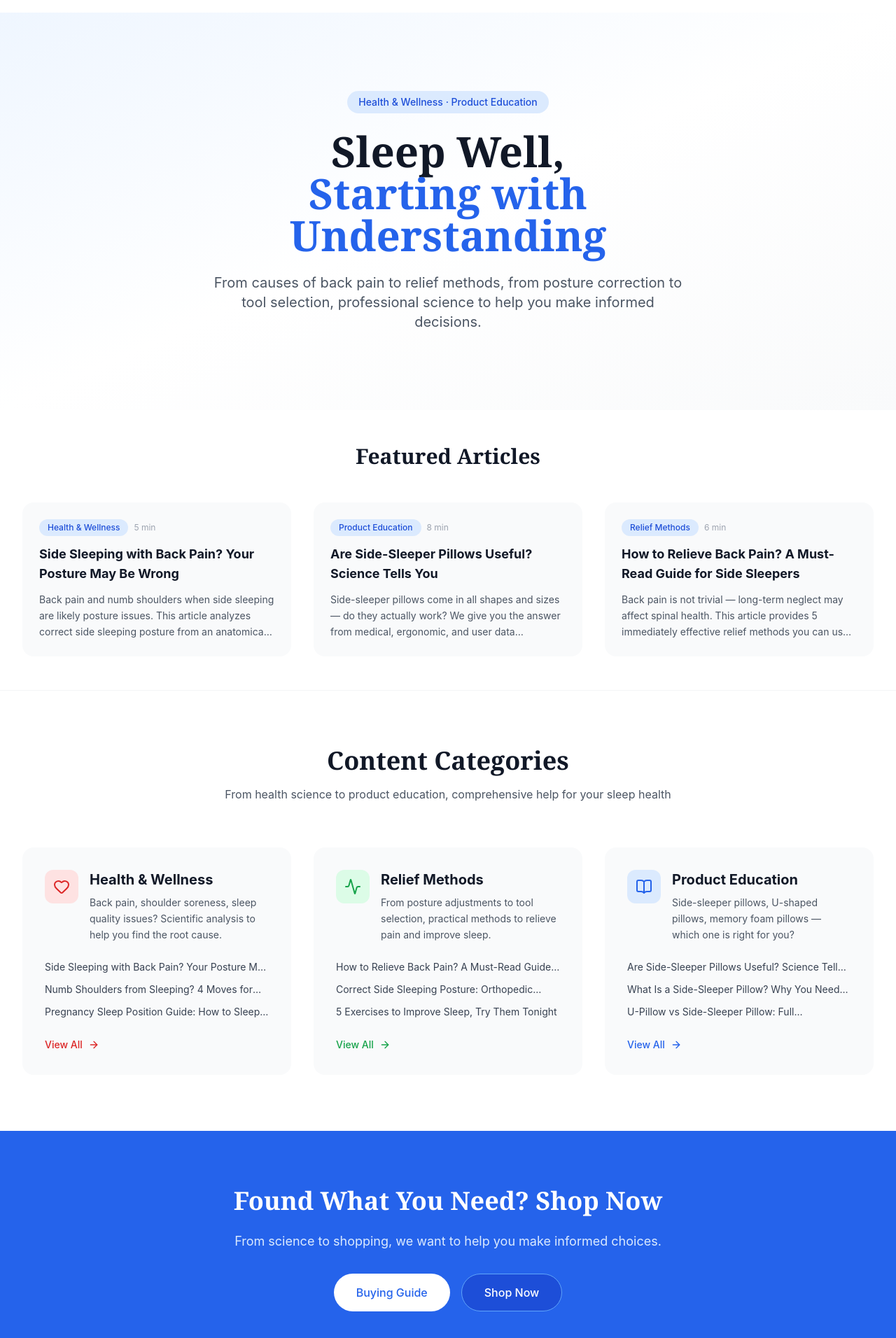
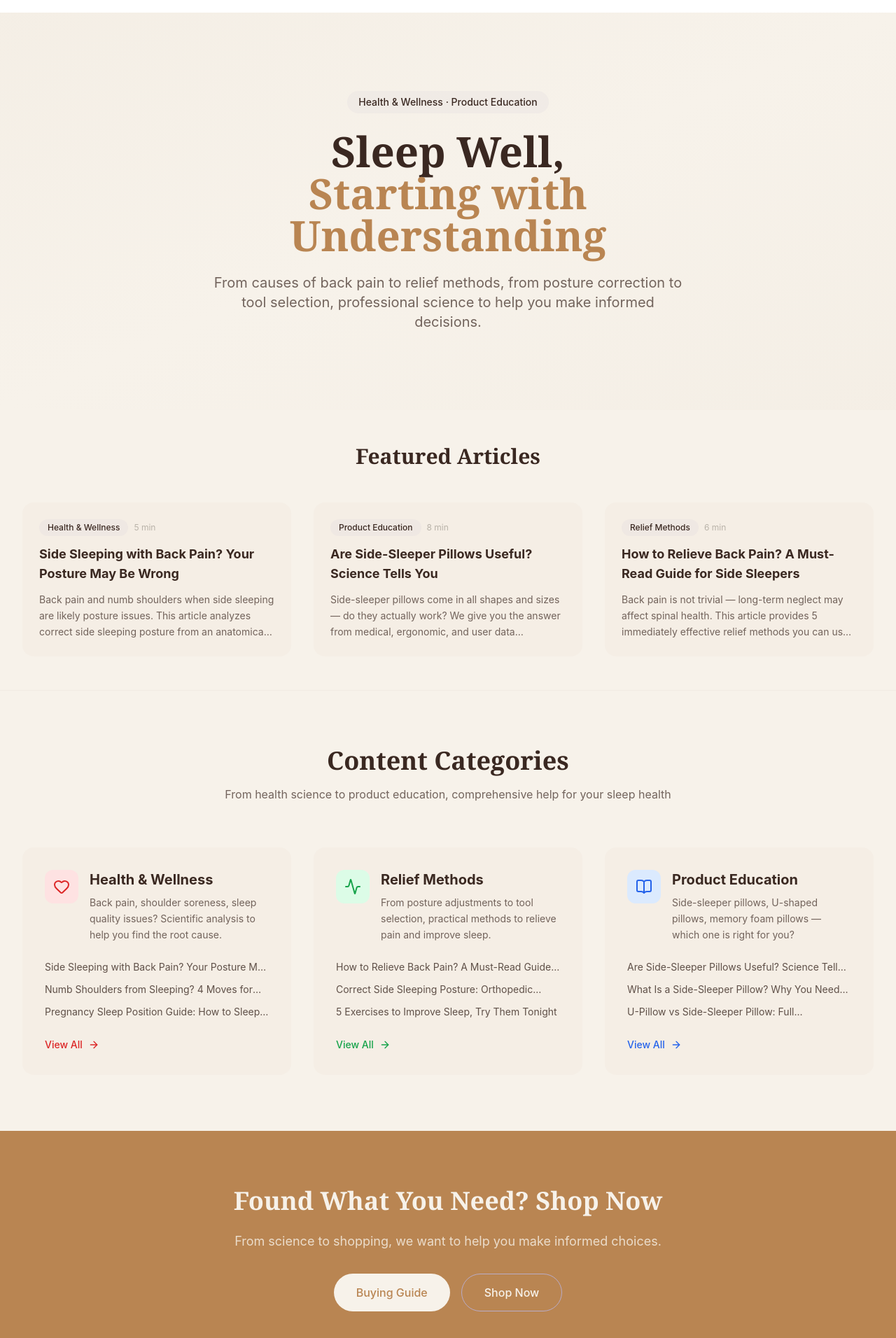
Before and after one commit to Goooodluckxqx/Officialsite, a Next.js app: page /blog in a window 1280 px wide. Shown: the part 98-2010 px from the top of the page at 70% size. Built offline with nearby package versions, Linux system fonts and the light colour scheme.

Commit message:
style: apply NazzleNest VI color palette to src/app/blog/page.tsx

```diff
--- a/src/app/blog/page.tsx
+++ b/src/app/blog/page.tsx
@@ -69,9 +69,9 @@ const featuredArticles = [
 
 export default function BlogPage() {
   return (
-    <main className="bg-white">
+    <main className="bg-cream">
       {/* Hero Section */}
-      <section className="relative py-20 lg:py-28 bg-gradient-to-br from-blue-50 via-white to-gray-50">
+      <section className="relative py-20 lg:py-28 bg-gradient-to-br from-oat/10 via-cream to-oat/10">
         <div className="max-w-4xl mx-auto px-4 sm:px-6 lg:px-8 text-center">
           <motion.div
             initial={{ opacity: 0, y: 30 }}
@@ -79,15 +79,15 @@ export default function BlogPage() {
             transition={{ duration: 0.8 }}
           >
             <div className="mb-6">
-              <span className="inline-block px-4 py-1.5 bg-blue-100 text-blue-700 text-sm font-medium rounded-full">
+              <span className="inline-block px-4 py-1.5 bg-lavender/10 text-milktea-dark text-sm font-medium rounded-full">
                 Health & Wellness · Product Education
               </span>
             </div>
-            <h1 className="text-4xl md:text-5xl lg:text-6xl font-serif font-bold text-gray-900 mb-6 leading-tight">
+            <h1 className="text-4xl md:text-5xl lg:text-6xl font-serif font-bold text-chocolate mb-6 leading-tight">
               Sleep Well,<br />
-              <span className="text-blue-600">Starting with Understanding</span>
+              <span className="text-milktea">Starting with Understanding</span>
             </h1>
-            <p className="text-lg md:text-xl text-gray-600 max-w-2xl mx-auto leading-relaxed">
+            <p className="text-lg md:text-xl text-chocolate/70 max-w-2xl mx-auto leading-relaxed">
               From causes of back pain to relief methods, from posture correction to tool selection,
               professional science to help you make informed decisions.
             </p>
@@ -96,7 +96,7 @@ export default function BlogPage() {
       </section>
 
       {/* Featured Articles */}
-      <section className="py-12 bg-white border-b border-gray-100">
+      <section className="py-12 bg-cream border-b border-greige/10">
         <div className="max-w-7xl mx-auto px-4 sm:px-6 lg:px-8">
           <motion.div
             initial={{ opacity: 0, y: 20 }}
@@ -105,7 +105,7 @@ export default function BlogPage() {
             transition={{ duration: 0.6 }}
             className="text-center mb-12"
           >
-            <h2 className="text-2xl md:text-3xl font-serif font-bold text-gray-900 mb-4">
+            <h2 className="text-2xl md:text-3xl font-serif font-bold text-chocolate mb-4">
               Featured Articles
             </h2>
           </motion.div>
@@ -119,17 +119,17 @@ export default function BlogPage() {
                 viewport={{ once: true }}
                 transition={{ duration: 0.5, delay: i * 0.1 }}
               >
-                <Link href={article.href} className="block bg-gray-50 rounded-2xl p-6 hover:bg-blue-50 transition-colors h-full">
+                <Link href={article.href} className="block bg-oat/10 rounded-2xl p-6 hover:bg-oat/10 transition-colors h-full">
                   <div className="flex items-center gap-2 mb-3">
-                    <span className="px-3 py-1 bg-blue-100 text-blue-700 text-xs font-medium rounded-full">
+                    <span className="px-3 py-1 bg-lavender/10 text-milktea-dark text-xs font-medium rounded-full">
                       {article.category}
                     </span>
-                    <span className="text-gray-400 text-xs">{article.readTime}</span>
+                    <span className="text-greige text-xs">{article.readTime}</span>
                   </div>
-                  <h3 className="text-lg font-bold text-gray-900 mb-3 line-clamp-2">
+                  <h3 className="text-lg font-bold text-chocolate mb-3 line-clamp-2">
                     {article.title}
                   </h3>
-                  <p className="text-gray-600 text-sm leading-relaxed line-clamp-3">
+                  <p className="text-chocolate/70 text-sm leading-relaxed line-clamp-3">
                     {article.excerpt}
                   </p>
                 </Link>
@@ -140,7 +140,7 @@ export default function BlogPage() {
       </section>
 
       {/* Blog Categories */}
-      <section className="py-20 bg-white">
+      <section className="py-20 bg-cream">
         <div className="max-w-7xl mx-auto px-4 sm:px-6 lg:px-8">
           <motion.div
             initial={{ opacity: 0, y: 20 }}
@@ -149,10 +149,10 @@ export default function BlogPage() {
             transition={{ duration: 0.6 }}
             className="text-center mb-16"
           >
-            <h2 className="text-3xl md:text-4xl font-serif font-bold text-gray-900 mb-4">
+            <h2 className="text-3xl md:text-4xl font-serif font-bold text-chocolate mb-4">
               Content Categories
             </h2>
-            <p className="text-gray-600 max-w-2xl mx-auto">
+            <p className="text-chocolate/70 max-w-2xl mx-auto">
               From health science to product education, comprehensive help for your sleep health
             </p>
           </motion.div>
@@ -165,15 +165,15 @@ export default function BlogPage() {
                 whileInView={{ opacity: 1, y: 0 }}
                 viewport={{ once: true }}
                 transition={{ duration: 0.5, delay: index * 0.1 }}
-                className="bg-gray-50 rounded-2xl p-8"
+                className="bg-oat/10 rounded-2xl p-8"
               >
                 <div className="flex items-start gap-4 mb-6">
                   <div className={`w-12 h-12 bg-${category.color}-100 rounded-xl flex items-center justify-center flex-shrink-0`}>
                     <category.icon className={`w-6 h-6 text-${category.color}-600`} />
                   </div>
                   <div>
-                    <h3 className="text-xl font-bold text-gray-900 mb-2">{category.title}</h3>
-                    <p className="text-gray-600 text-sm leading-relaxed">{category.description}</p>
+                    <h3 className="text-xl font-bold text-chocolate mb-2">{category.title}</h3>
+                    <p className="text-chocolate/70 text-sm leading-relaxed">{category.description}</p>
                   </div>
                 </div>
                 <ul className="space-y-3 mb-6">
@@ -181,7 +181,7 @@ export default function BlogPage() {
                     <li key={i}>
                       <Link
                         href={article.href}
-                        className="text-sm text-gray-700 hover:text-blue-700 transition-colors line-clamp-1"
+                        className="text-sm text-chocolate/80 hover:text-milktea-dark transition-colors line-clamp-1"
                       >
                         {article.title}
                       </Link>
@@ -202,7 +202,7 @@ export default function BlogPage() {
       </section>
 
       {/* CTA Section */}
-      <section className="py-20 bg-blue-600">
+      <section className="py-20 bg-milktea">
         <div className="max-w-4xl mx-auto px-4 sm:px-6 lg:px-8 text-center">
           <motion.div
             initial={{ opacity: 0, y: 20 }}
@@ -210,22 +210,22 @@ export default function BlogPage() {
             viewport={{ once: true }}
             transition={{ duration: 0.6 }}
           >
-            <h2 className="text-3xl md:text-4xl font-serif font-bold text-white mb-6">
+            <h2 className="text-3xl md:text-4xl font-serif font-bold text-cream mb-6">
               Found What You Need? Shop Now
             </h2>
-            <p className="text-blue-100 text-lg mb-8 max-w-2xl mx-auto">
+            <p className="text-cream/80 text-lg mb-8 max-w-2xl mx-auto">
               From science to shopping, we want to help you make informed choices.
             </p>
             <div className="flex flex-col sm:flex-row gap-4 justify-center">
               <Link
                 href="/guides"
-                className="inline-flex items-center justify-center px-8 py-3.5 bg-white text-blue-600 text-base font-medium rounded-full hover:bg-blue-50 transition-colors"
+                className="inline-flex items-center justify-center px-8 py-3.5 bg-cream text-milktea text-base font-medium rounded-full hover:bg-oat/10 transition-colors"
               >
                 Buying Guide
               </Link>
               <Link
                 href="/#products"
-                className="inline-flex items-center justify-center px-8 py-3.5 bg-blue-700 text-white text-base font-medium rounded-full hover:bg-blue-800 transition-colors border border-blue-400"
+                className="inline-flex items-center justify-center px-8 py-3.5 bg-milktea-dark text-cream text-base font-medium rounded-full hover:bg-milktea-dark transition-colors border border-lavender"
               >
                 Shop Now
               </Link>
```
